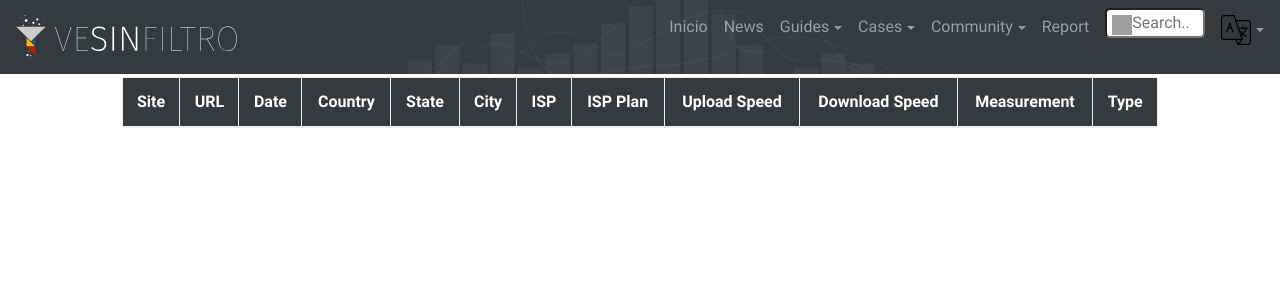
After one commit to VEinteligente/vsf-web, a Django app: page /summary/measurements-table in a window 1280 px wide. The commit adds this page. Shown: the top 300 px of the page. Run offline with Django 3.2, Linux system fonts and the light colour scheme; lists and menus that the app fills with data are empty; style sheets or scripts are compiled from the project's sources; some libraries are stand-ins or nearby versions; grey boxes are pictures that could not be loaded.

Commit message:
Measurements Table & Some Style modifications
Measurements table in summary/measurements-table
Added some style modificactions on summary/summary-table

```diff
--- /dev/null
+++ b/vsfWeb/commons/static/js/summary/mtable.js
@@ -0,0 +1,34 @@
+$(document).ready(function(){
+
+	// url where its fetched the measurements data
+	var url_data = "http://127.0.0.1:8001/measurements/api/flags/"
+	var date =null;
+	//months names & number list so it can be displayed on the html as a month name or month number
+	var month_names = ["Enero", "Febrero", "Marzo", "Abril", "Mayo", "Junio","Julio", "Agosto", "Septiembre", "Octubre", "Noviembre", "Diciembre"];
+	var month_number = [1,2,3,4,5,6,7,8,9,10,11,12];
+
+	//AJAX call for the .json data
+	$.ajax({
+
+		url: url_data,
+		method: 'GET',
+		dataType: 'json',
+		contentType:'application/json'
+
+	})
+
+	.done(function(data){
+
+		//for each result in the .json {count,next,previous,results}
+		//data.results = [{id,probe{region,country,plan{name,isp,upload,download,comment},identification,city,isp},target{site,url,ip},medicion,date,isp,ip,flag,type_med,event}]
+		$.each(data.results,function(index,value){
+			date = new Date(value.date);
+			$("#mtablebody").append('<tr><td>'+value.target.site+'</td><td>'+value.target.url+'</td><td>'+date.getDate()+'-'+month_number[date.getMonth()]+'-'+date.getFullYear()+'</td><td>'+value.probe.country+'</td><td>'+value.probe.region+'</td><td>'+value.probe.city+'</td><td>'+value.isp+'</td><td>'+value.probe.plan.name+'</td><td>'+value.probe.plan.upload+'</td><td>'+value.probe.plan.download+'</td><td></td><td>'+value.type_med+'</td></tr>');
+
+
+
+		})
+
+	});
+
+});
--- a/vsfWeb/commons/static/scss/pages/pages.scss
+++ b/vsfWeb/commons/static/scss/pages/pages.scss
@@ -4,6 +4,46 @@
 //One Element Case Page Style
 
 //Summary Category & ISP Table
+
+.table-hover tbody tr:hover td, .table-hover tbody tr:hover th {
+  color: white;
+  background-color: #ebebeb;
+}
+
+.table-hover tbody tr:active td, .table-hover tbody tr:active th {
+  color: white;
+  background-color: #d1d1d1;
+  font-weight:500;
+}
+
+td{
+    font-size: 14px;
+    font-weight:400;
+    color:#808080;
+
+}
+
+.tag{
+    font-size: 12px;
+    height: 20px;
+}
+
+#tabletitle{
+    font-weight: normal;
+    color:#575757;
+}
+
+#mtablehead{
+    th{
+    text-align:center;
+    }
+}
+
+#mtablebody{
+    tr{
+    text-align:center;
+    }
+}
 
 #caseImage{
 	background-color: $lightGray;
@@ -188,6 +228,10 @@
   fill: #8CC63F !important;
 }
 
+.map g.no-hover{
+    fill: #58ACFA !important;
+}
+
 .map {
 
     select {
@@ -258,6 +302,11 @@
     font-size:100%;
 }
 
+#domainTabletitle{
+
+    background:white;
+}
+
 
 
 /* RESPONSIVE */
--- /dev/null
+++ b/vsfWeb/summary/templates/measurements-table.html
@@ -0,0 +1,51 @@
+{% extends "base.html" %}
+{% load i18n %}
+{% load static %}
+{% block content %}
+{% get_current_language as language_code %}
+
+	<div class="col-xs-1">
+	</div>
+
+	    <div class="container col-xs-10" style="margin-top:5px">
+	    <div>
+
+	        <table class="table text-nowrap table-bordered text-center table-hover">
+
+	            <thead class="thead-inverse">
+
+	                <tr id="mtablehead">
+
+	                    <th>{%trans 'Site' %}</th>
+	                    <th>{%trans 'URL' %}</th>
+	                    <th>{%trans 'Date' %}</th>
+	                    <th>{%trans 'Country' %}</th>
+	                    <th>{%trans 'State' %}</th>
+	                    <th>{%trans 'City' %}</th>
+	                    <th>{%trans 'ISP' %}</th>
+	                    <th>{%trans 'ISP Plan' %}</th>
+	                    <th>{%trans 'Upload Speed' %}</th>
+	                    <th>{%trans 'Download Speed' %}</th>
+	                    <th>{%trans 'Measurement' %}</th>
+	                    <th>{%trans 'Type' %}</th>
+
+	                </tr>
+
+	            </thead>
+
+	            <tbody id="mtablebody">
+
+	            </tbody>
+
+	        </table>
+	    </div>
+	    </div>
+
+	<div class="col-xs-1">
+	</div>
+
+
+
+
+<script src="{% static 'js/summary/mtable.js' %}"></script>
+{% endblock %}
--- a/vsfWeb/summary/urls.py
+++ b/vsfWeb/summary/urls.py
@@ -1,9 +1,10 @@
 from django.conf.urls import url
 
-from summary.views import (ListCases, SummaryTable )
+from summary.views import (ListCases, SummaryTable, MeasurementsTable)
 
 
 urlpatterns = [
     url(r'^list-cases$',ListCases.as_view()),
     url(r'^summary-table$',SummaryTable.as_view()),
+    url(r'^measurements-table$',MeasurementsTable.as_view()),
 ]
--- a/vsfWeb/summary/views.py
+++ b/vsfWeb/summary/views.py
@@ -11,7 +11,9 @@ class SummaryTable(TemplateView):
 	template_name = "summary-table.html"
 
 class SummaryTableApi(APIView):
-
    def get(self, request, format=None):
        snippet = requests.get('http://192.168.0.130:8000/cases/api/list/')
        return Response(snippet)
+
+class MeasurementsTable(TemplateView):
+	template_name = "measurements-table.html"
```
Also changed, not shown: vsfWeb/commons/static/js/summary/table.js (+13 -14 lines), vsfWeb/summary/templates/summary-table.html (+21 -15 lines).
